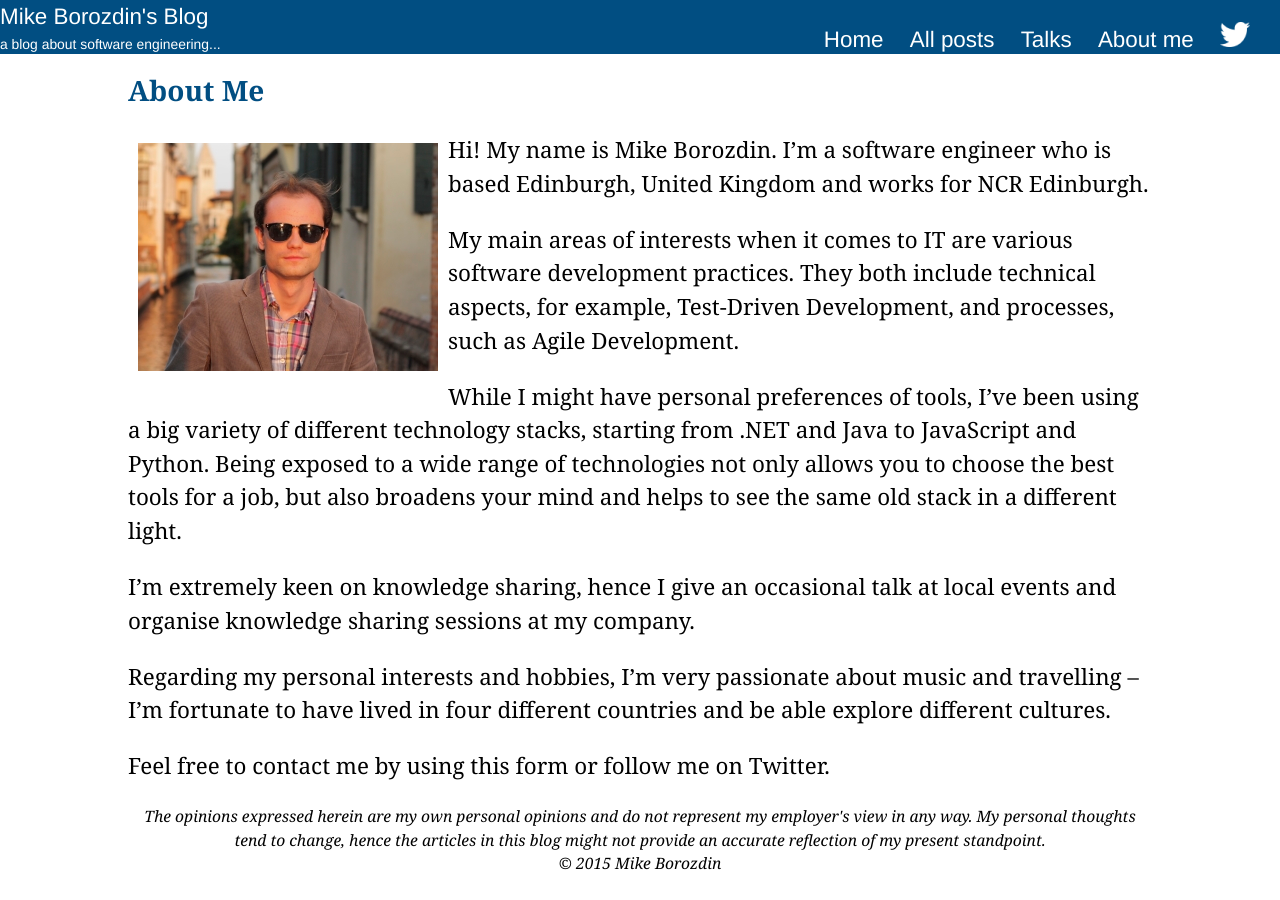
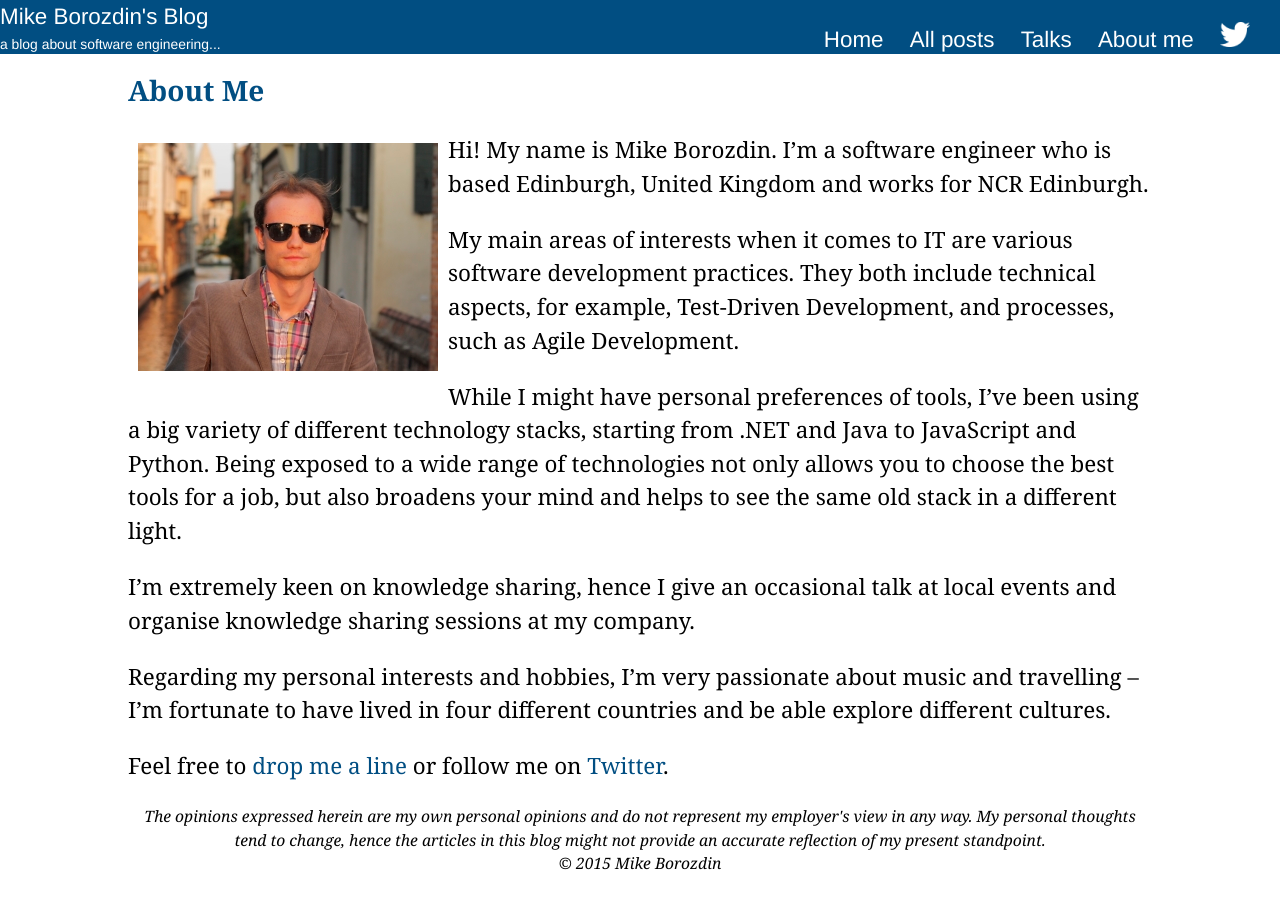
Before and after one commit to mikeborozdin/mikeborozdin.github.io, a Jekyll site: the page built from about.md, in a window 1280 px wide. Built offline with Jekyll 4.4.1, drawn with Linux system fonts in a browser that asks for light colours.

Commit message:
e-mail in about

```diff
--- a/about.md
+++ b/about.md
@@ -14,4 +14,4 @@ I’m extremely keen on knowledge sharing, hence I give an occasional talk at lo
 
 Regarding my personal interests and hobbies, I’m very passionate about music and travelling – I’m fortunate to have lived in four different countries and be able explore different cultures.
 
-Feel free to contact me by using this form or follow me on Twitter.
+Feel free to [drop me a line](mailto:mike.borozdin@gmail.com) or follow me on [Twitter](http://www.twitter.com/mikeborozdin).
```
